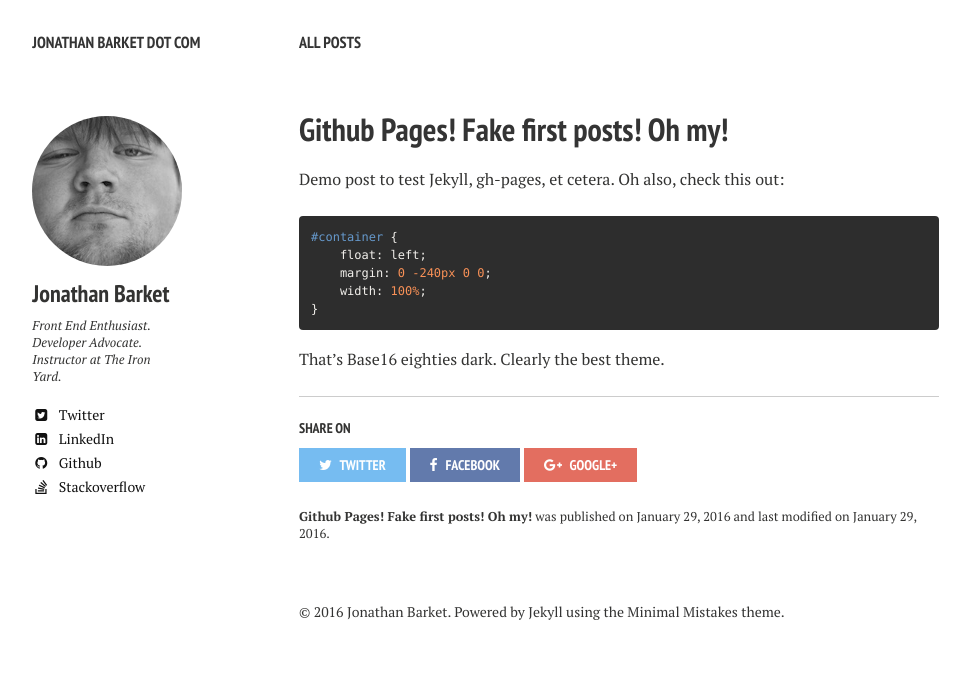
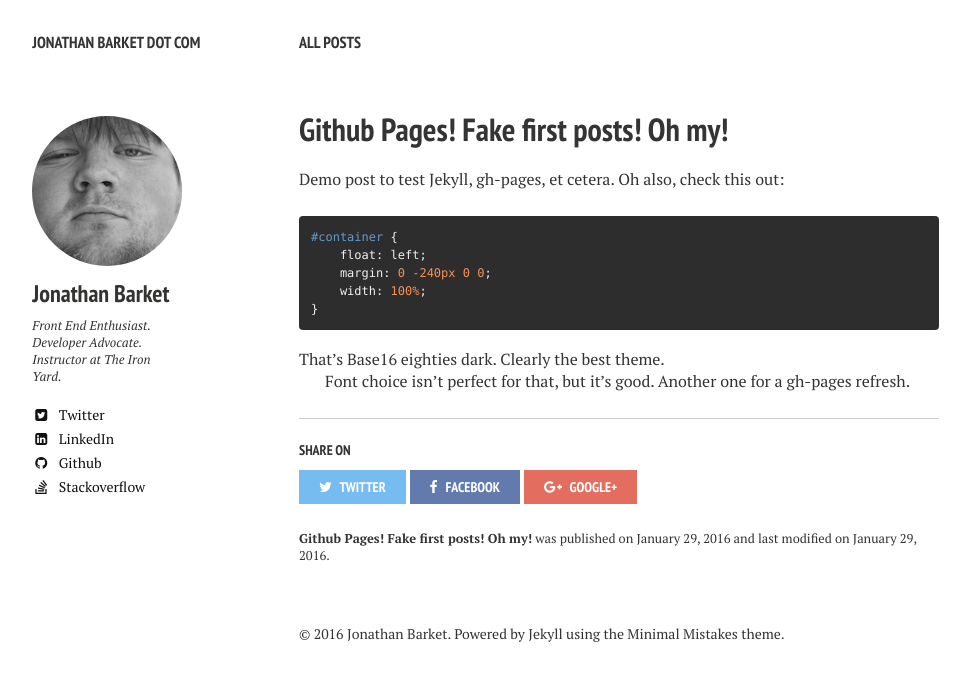
Before and after one commit to jbarket/jonathanbarket.com, a Jekyll site: the page built from _posts/2016-01-29-fake-first-post.md, in a window 1280 px wide. Shown: the top 681 px of the page, without its empty margins (21-991 px from the left). Built offline with Jekyll 4.4.1, drawn with Linux system fonts in a browser that asks for light colours; nearby versions of some CDN libraries.

Commit message:
Text tweaks to see if it massages gh-pages. Only one server is rendering the site correctly.

```diff
--- a/_posts/2016-01-29-fake-first-post.md
+++ b/_posts/2016-01-29-fake-first-post.md
@@ -18,3 +18,5 @@ Demo post to test Jekyll, gh-pages, et cetera. Oh also, check this out:
 {% endhighlight %}
 
 That's Base16 eighties dark. Clearly the best theme.
+
+Font choice isn't perfect for that, but it's good. Another one for a gh-pages refresh.
```
